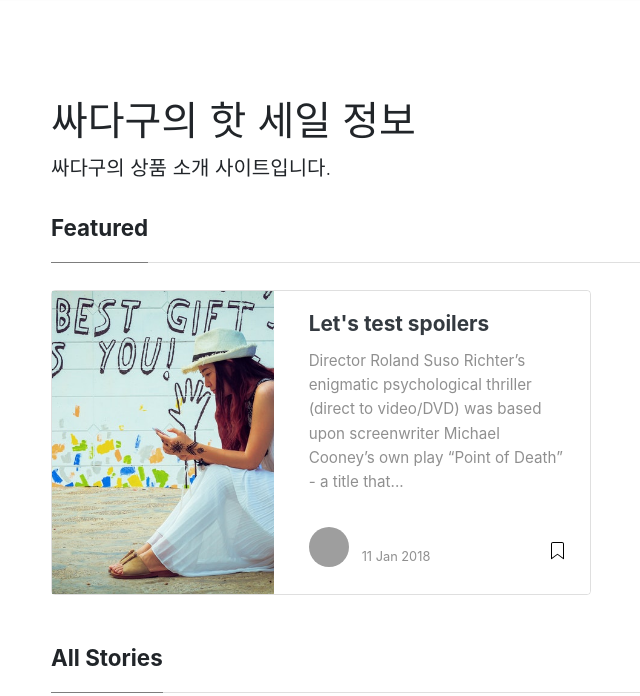
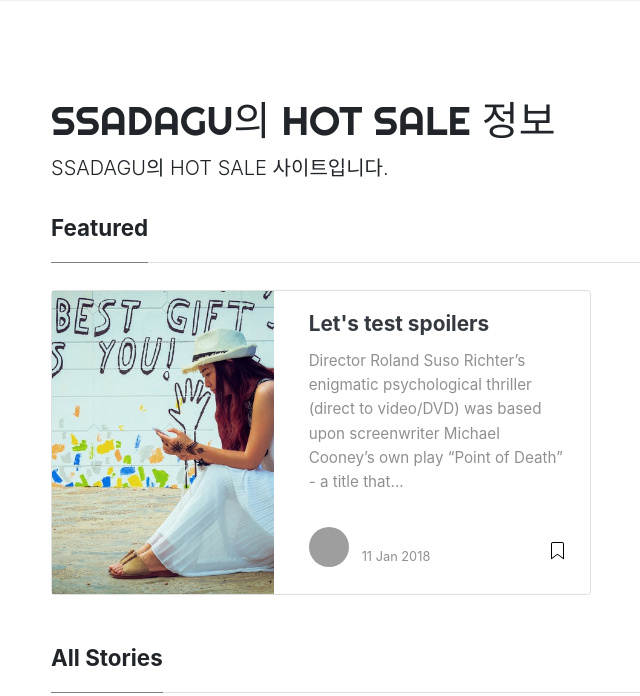
Before and after one commit to kevinsung81/coupang, a Jekyll site: the page built from index.html, in a window 1280 px wide and 900 px high, cut to the strip 0-696 px from the top of the window. Shown: the whole strip, without its empty margins (34-674 px from the left). Built offline with Jekyll 4.4.1, drawn with Linux system fonts in a browser that asks for light colours; nearby versions of some CDN libraries; the list of posts is cut into pages by our own code; some of the changed text lies outside the part shown; grey boxes are pictures that could not be loaded.

Commit message:
Update _config.yml

```diff
--- a/_config.yml
+++ b/_config.yml
@@ -1,7 +1,7 @@
 # Site
-name: "싸다구의 핫 세일 정보"
+name: "SSADAGU의 HOT SALE 정보"
 title: "싸다구의 핫 세일 정보"
-description: "싸다구의 상품 소개 사이트입니다."
+description: "SSADAGU의 HOT SALE 사이트입니다."
 logo: 'assets/images/logo.png'
 favicon: 'assets/images/logo.png'
 baseurl: /coupang
```
